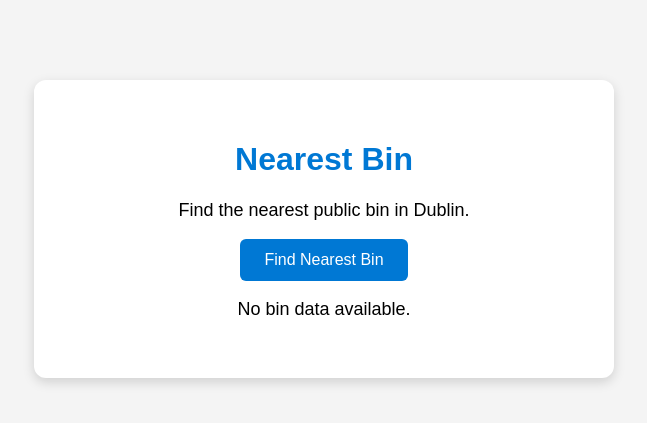
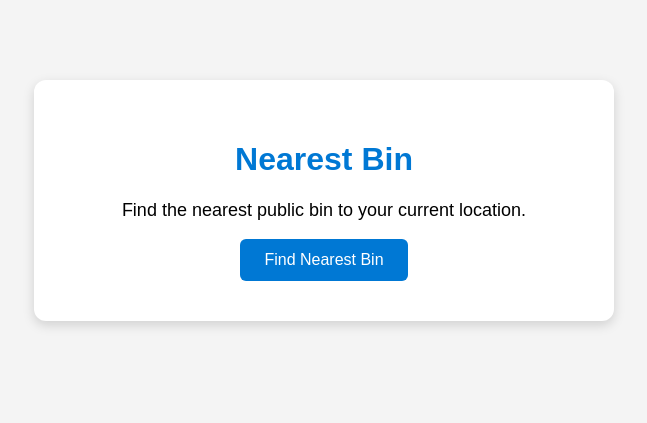
Before and after one commit to Th3ThirdMan/nearest-bin, a Flask app: page / in a window 1280 px wide. Shown: the top 423 px of the page, without its empty margins (316-963 px from the left). Run offline with Flask 3, Linux system fonts and the light colour scheme.

Commit message:
Add browser geolocation support

```diff
--- a/static/style.css
+++ b/static/style.css
@@ -32,8 +32,20 @@ button:hover {
   background-color: #005ea6;
 }
 
+button:disabled {
+  background-color: #999;
+  cursor: not-allowed;
+}
+
 p {
   font-size: 18px;
+}
+
+.loading-message {
+  display: none;
+  margin-top: 20px;
+  font-size: 16px;
+  color: #555;
 }
 
 .data-note {
--- a/templates/index.html
+++ b/templates/index.html
@@ -14,11 +14,17 @@
     <div class="container">
       <h1>{{ title }}</h1>
 
-      <p>Find the nearest public bin in Dublin.</p>
+      <p>Find the nearest public bin to your current location.</p>
 
-      <form action="/find-bin" method="post">
-        <button type="submit">Find Nearest Bin</button>
+      <form action="/find-bin" method="post" onsubmit="return getLocation();">
+        <input type="hidden" id="latitude" name="latitude" />
+
+        <input type="hidden" id="longitude" name="longitude" />
+
+        <button id="findButton" type="submit">Find Nearest Bin</button>
       </form>
+
+      <p id="loading" class="loading-message">Searching for nearby bins...</p>
 
       {% if nearest_bin %}
 
@@ -29,25 +35,73 @@
         {{ nearest_bin.get("tags", {}).get("addr:street", "Unknown street") }}
       </p>
 
-      <p><strong>Distance:</strong> {{ nearest_distance|round|int }} metres</p>
+      <p>
+        <strong>Distance:</strong>
+        {{ nearest_distance|round|int }} metres
+      </p>
 
-      <p><strong>Latitude:</strong> {{ nearest_bin["lat"] }}</p>
+      <p>
+        <strong>Latitude:</strong>
+        {{ nearest_bin["lat"] }}
+      </p>
 
-      <p><strong>Longitude:</strong> {{ nearest_bin["lon"] }}</p>
+      <p>
+        <strong>Longitude:</strong>
+        {{ nearest_bin["lon"] }}
+      </p>
 
       {% if data_source == "cache" %}
-      <p class="data-note">📦 Using saved bin data.</p>
+      <p class="data-note">Using saved bin data.</p>
       {% elif data_source == "live" %}
-      <p class="data-note">🌍 Using live OpenStreetMap data.</p>
+      <p class="data-note">Using live OpenStreetMap data.</p>
       {% endif %} {% elif error_message %}
 
       <p>{{ error_message }}</p>
 
-      {% else %}
-
-      <p>No bin data available.</p>
-
       {% endif %}
     </div>
+
+    <script>
+      function getLocation() {
+        const button = document.getElementById("findButton");
+        const loadingMessage = document.getElementById("loading");
+        const form = document.querySelector("form");
+
+        if (!navigator.geolocation) {
+          alert("Geolocation is not supported by your browser.");
+          return false;
+        }
+
+        button.disabled = true;
+        button.innerText = "Finding your location...";
+
+        navigator.geolocation.getCurrentPosition(
+          function (position) {
+            document.getElementById("latitude").value =
+              position.coords.latitude;
+
+            document.getElementById("longitude").value =
+              position.coords.longitude;
+
+            button.innerText = "Searching...";
+            loadingMessage.style.display = "block";
+
+            form.submit();
+          },
+
+          function () {
+            alert(
+              "Unable to get your location. Please allow location access and try again.",
+            );
+
+            button.disabled = false;
+            button.innerText = "Find Nearest Bin";
+            loadingMessage.style.display = "none";
+          },
+        );
+
+        return false;
+      }
+    </script>
   </body>
 </html>
--- a/web_app.py
+++ b/web_app.py
@@ -1,13 +1,13 @@
-from flask import Flask, render_template
+from flask import Flask, render_template, request
+
 from app import (
+    find_nearest_bin,
     get_bins,
-    find_nearest_bin,
-    url,
-    query,
     headers,
-    user_lat,
-    user_lon
+    search_radius,
+    url
 )
+
 
 app = Flask(__name__)
 
@@ -26,24 +26,55 @@ def home():
 
 @app.route("/find-bin", methods=["POST"])
 def find_bin():
-    data = get_bins(url, query, headers)
-
     nearest_bin = None
     nearest_distance = None
     error_message = None
     data_source = None
 
+    try:
+        user_lat = float(request.form["latitude"])
+        user_lon = float(request.form["longitude"])
+
+    except (KeyError, TypeError, ValueError):
+        error_message = "Your location could not be read."
+
+        return render_template(
+            "index.html",
+            title="Nearest Bin",
+            nearest_bin=None,
+            nearest_distance=None,
+            error_message=error_message,
+            data_source=None
+        )
+
+    query = f"""
+    [out:json];
+    node["amenity"="waste_basket"]
+    (around:{search_radius},{user_lat},{user_lon});
+    out;
+    """
+
+    data = get_bins(url, query, headers)
+
     if data is not None:
         data_source = data.get("source")
+        bins = data.get("elements", [])
 
-        nearest_bin, nearest_distance = find_nearest_bin(
-            data["elements"],
-            user_lat,
-            user_lon
-        )
+        if bins:
+            nearest_bin, nearest_distance = find_nearest_bin(
+                bins,
+                user_lat,
+                user_lon
+            )
+        else:
+            error_message = (
+                f"No public bins were found within "
+                f"{search_radius} metres."
+            )
     else:
         error_message = (
-            "The bin service is temporarily unavailable. Please try again."
+            "The bin service is temporarily unavailable. "
+            "Please try again."
         )
 
     return render_template(
```
